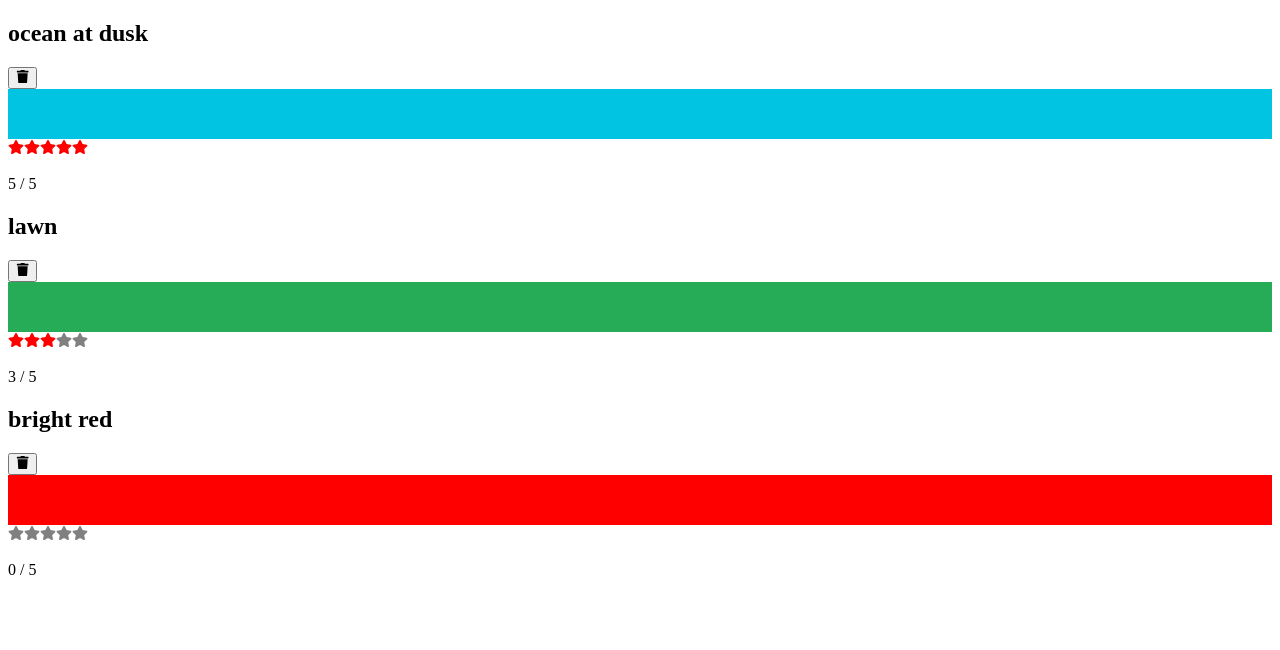
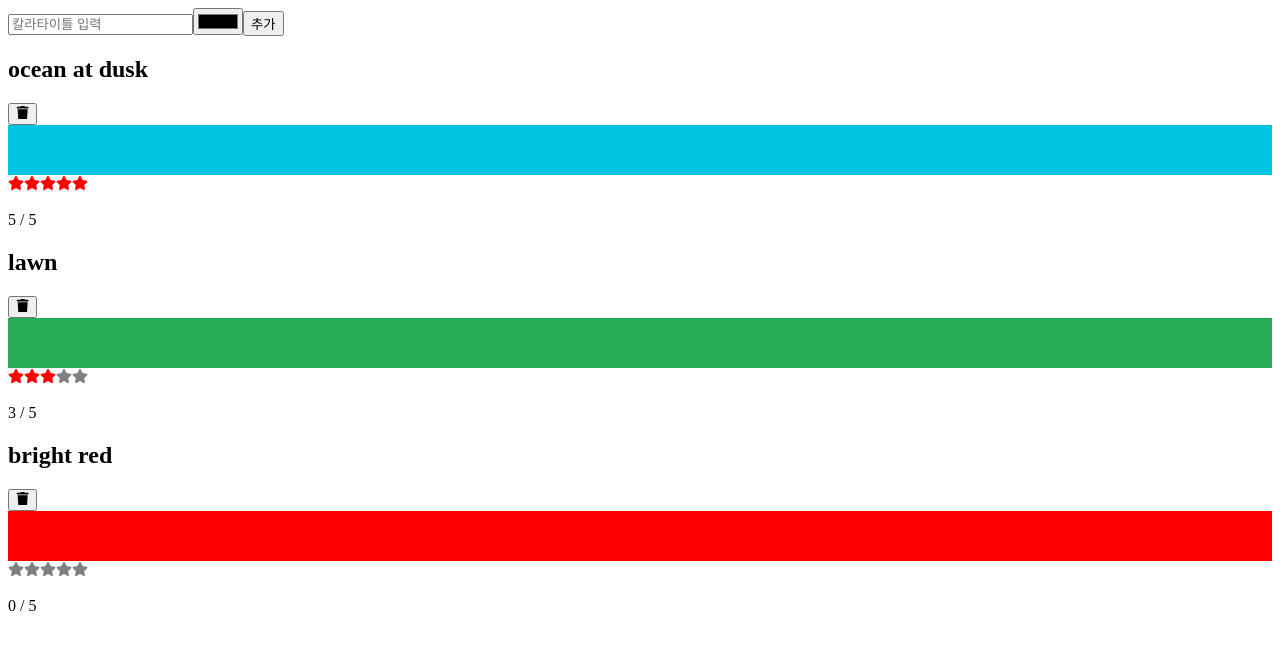
Before and after one commit to johnny-gill/third-react, a React (Create React App) app: page / in a window 1280 px wide. Shown: the top 650 px of the page. Built offline with nearby package versions, Linux system fonts and the light colour scheme.

Commit message:
useref 사용

```diff
--- /dev/null
+++ b/src/ch6/AddColorForm.js
@@ -0,0 +1,30 @@
+import { useRef } from 'react';
+
+const AddColorForm = ({onNewColor = (f) => f}) => {
+  const txtTitle = useRef();
+  const hexColor = useRef();
+
+  const onSubmitHandler = (e) => {
+    e.preventDefault();
+    const title = txtTitle.current.value;
+    const color = hexColor.current.value;
+    onNewColor(title, color);
+    txtTitle.current.value = '';
+    hexColor.current.value = '';
+  };
+
+  return (
+    <form onSubmit={onSubmitHandler}>
+      <input
+        ref={txtTitle}
+        type="text"
+        placeholder="칼라타이틀 입력"
+        required
+      />
+      <input ref={hexColor} type="color" required />
+      <button>추가</button>
+    </form>
+  );
+};
+
+export default AddColorForm;
--- a/src/ch6/App.js
+++ b/src/ch6/App.js
@@ -1,6 +1,7 @@
 import { useState } from 'react';
 import colorData from './color-data.json';
 import ColorList from './ColorList';
+import AddColorForm from './AddColorForm';
 
 const App = () => {
   const [colors, setColors] = useState(colorData);
@@ -16,12 +17,16 @@ const App = () => {
     );
     setColors(newColors);
   };
+
   return (
-    <ColorList
-      colors={colors}
-      onRemoveColor={removeColor}
-      onRateColor={rateColor}
-    />
+    <>
+      <AddColorForm onNewColor={(title, color) => alert(`${title}=${color}`)} />
+      <ColorList
+        colors={colors}
+        onRemoveColor={removeColor}
+        onRateColor={rateColor}
+      />
+    </>
   );
 };
 
```
